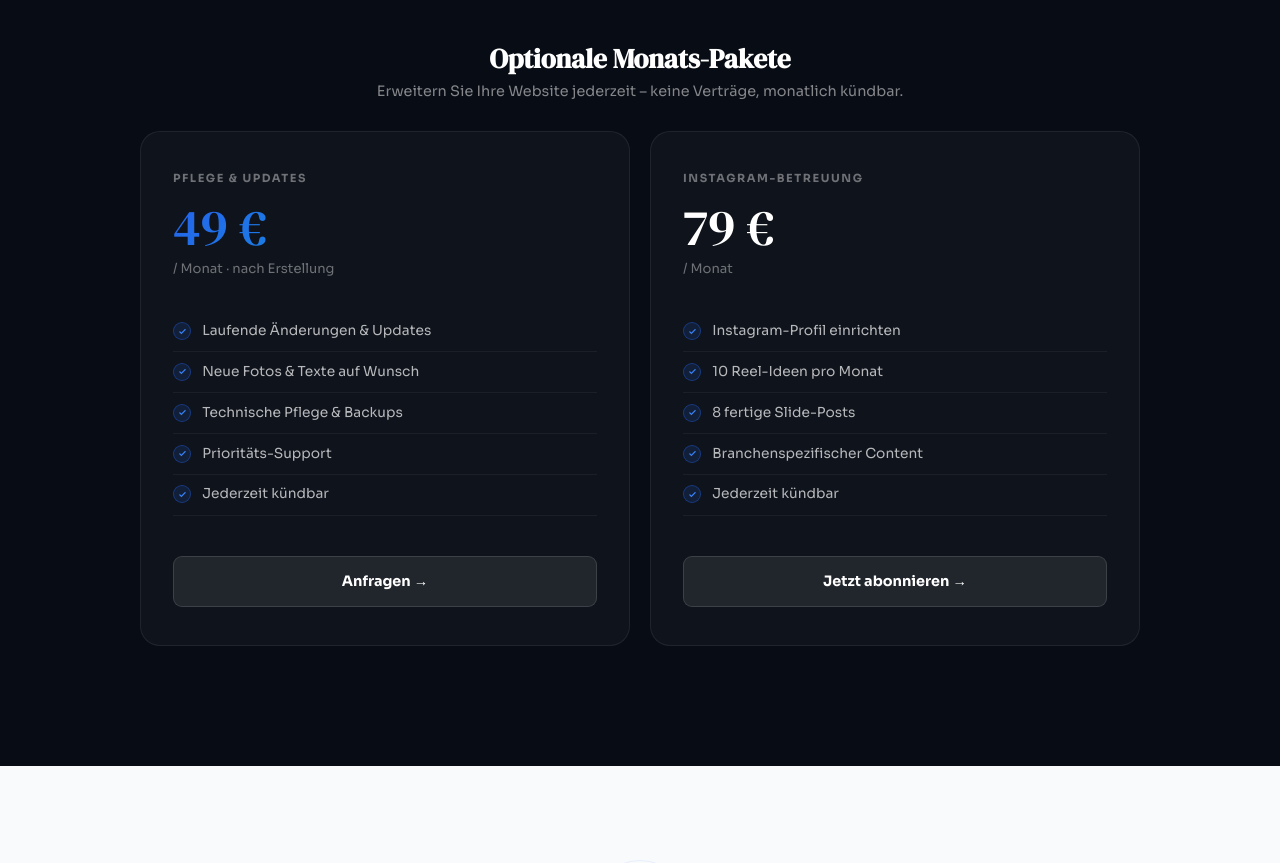
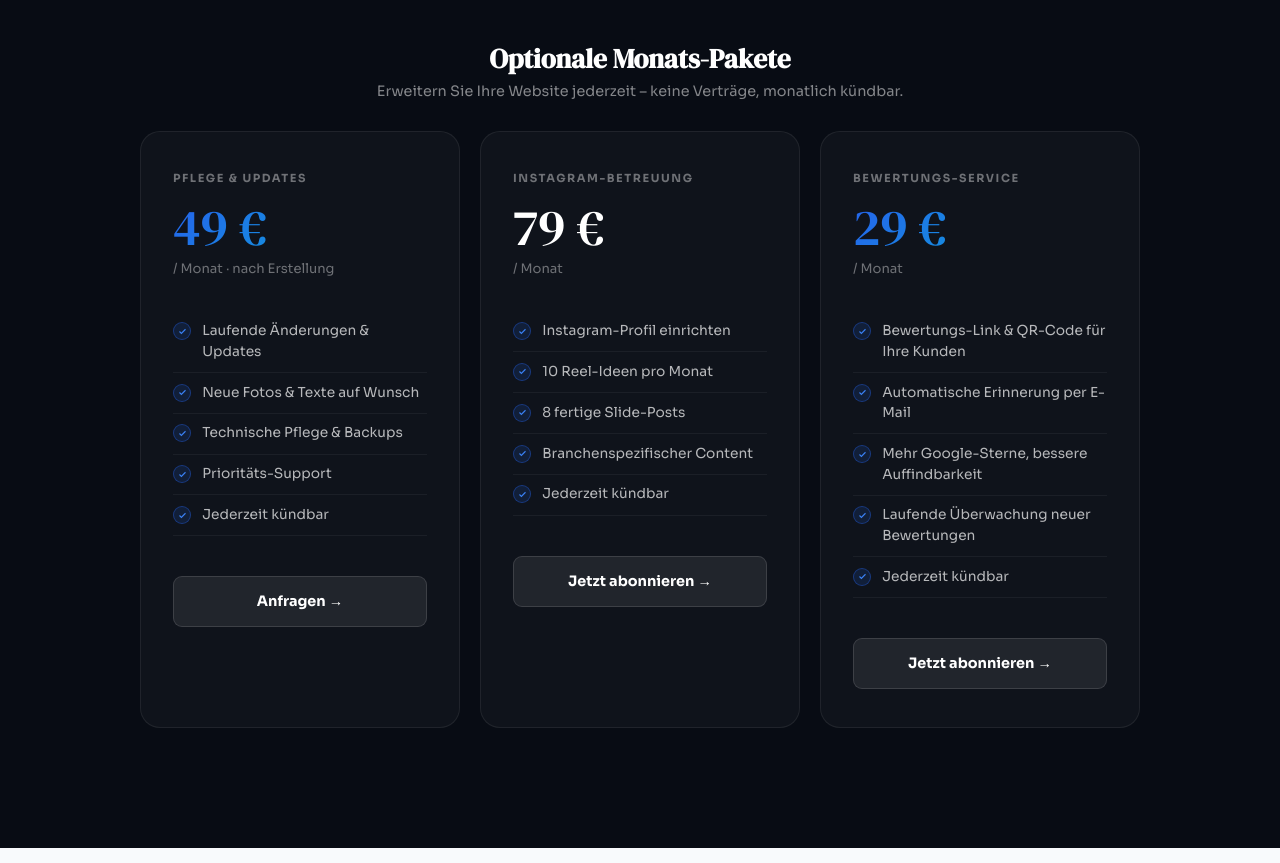
Before and after one commit to escapedeutschland/webcraft-agentur, a plain HTML site: page index.html in a window 1280 px wide. Shown: the part 5120-5983 px from the top of the page. Drawn offline with Linux system fonts and the light colour scheme.

Commit message:
add bewertungs-service abo card

```diff
--- a/index.html
+++ b/index.html
@@ -525,6 +525,19 @@ footer{background:var(--dark);border-top:1px solid rgba(255,255,255,.05);padding
         </ul>
         <a href="https://buy.stripe.com/14AbIU18I75OeQzbZDd7q0e" class="p-cta" target="_blank">Jetzt abonnieren →</a>
       </div>
+      <div class="p-card reveal delay-2">
+        <div class="p-card-eyebrow">Bewertungs-Service</div>
+        <div class="p-price p-price-grad">29 €</div>
+        <div class="p-period">/ Monat</div>
+        <ul class="p-features">
+          <li><div class="p-check"><svg width="9" height="9" viewBox="0 0 24 24" fill="none" stroke="currentColor" stroke-width="3"><polyline points="20 6 9 17 4 12"/></svg></div>Bewertungs-Link &amp; QR-Code für Ihre Kunden</li>
+          <li><div class="p-check"><svg width="9" height="9" viewBox="0 0 24 24" fill="none" stroke="currentColor" stroke-width="3"><polyline points="20 6 9 17 4 12"/></svg></div>Automatische Erinnerung per E-Mail</li>
+          <li><div class="p-check"><svg width="9" height="9" viewBox="0 0 24 24" fill="none" stroke="currentColor" stroke-width="3"><polyline points="20 6 9 17 4 12"/></svg></div>Mehr Google-Sterne, bessere Auffindbarkeit</li>
+          <li><div class="p-check"><svg width="9" height="9" viewBox="0 0 24 24" fill="none" stroke="currentColor" stroke-width="3"><polyline points="20 6 9 17 4 12"/></svg></div>Laufende Überwachung neuer Bewertungen</li>
+          <li><div class="p-check"><svg width="9" height="9" viewBox="0 0 24 24" fill="none" stroke="currentColor" stroke-width="3"><polyline points="20 6 9 17 4 12"/></svg></div>Jederzeit kündbar</li>
+        </ul>
+        <a href="https://buy.stripe.com/28E7sEdVu2PyaAj9Rvd7q0p" class="p-cta" target="_blank">Jetzt abonnieren →</a>
+      </div>
     </div>
   </div>
 </section>
```
